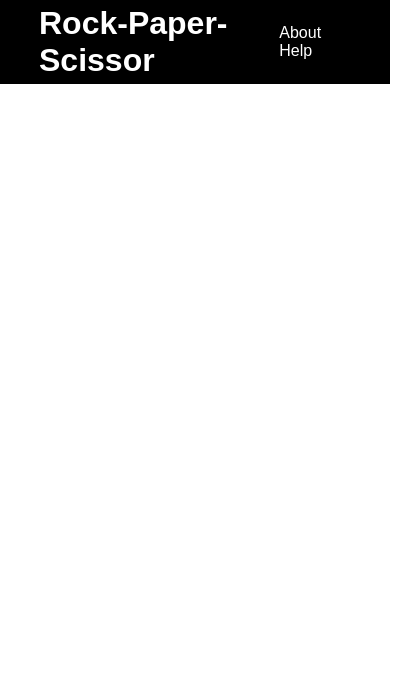
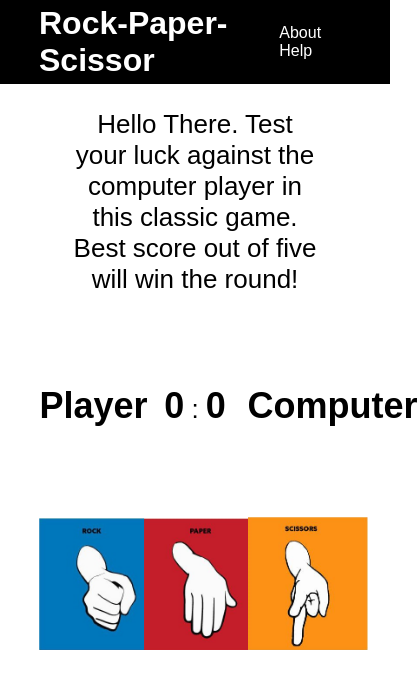
Before and after one commit to MaciejWojtasiak/Rock-Paper-Scissors, a plain HTML site: page index.html in a window 390 px wide. Shown: the whole page, 418 px wide, since content can reach past the window. Drawn offline with Linux system fonts and the light colour scheme.

Commit message:
game layout with score, and choose options

```diff
--- a/index.html
+++ b/index.html
@@ -13,14 +13,41 @@
     <div class="wrapper">
         <header>
             <h1>Rock-Paper-Scissor</h1>
-            <div class="info">
+            <div class="head-info">
                 <a href="#">About</a>
                 <a href="#">Help</a>
             </div>
         </header>
         <div class="container">
-            <div class="scoreboard"></div>
+            <div class="game-info">
+                <p>Hello There. Test your luck against the computer player in this classic game. Best score out of five
+                    will win the round! </p>
+            </div>
+            <div class="scoreboard">
+                <div class="label" id="player-label">
+                    <h1>Player</h1>
+                </div>
+                <div class="label" id="results">
+                    <h2 id="user-score" style="display: inline;">0</h2> : <h2 id="computer-score"
+                        style="display: inline;">0</h2>
+                </div>
+                <div class="label" id="computer-label">
+                    <h1>Computer</h1>
+                </div>
+            </div>
+            <div class="game-options">
+                <div class="choice" id="rock">
+                    <img src="images/rock.png" alt="">
+                </div>
+                <div class="choice" id="paper">
+                    <img src="images/paper.png" alt="">
+                </div>
+                <div class="choice" id="scissors">
+                    <img src="images/scissors.png" alt="">
+                </div>
+            </div>
         </div>
+
     </div>
 
     <script>
--- a/style.css
+++ b/style.css
@@ -11,6 +11,8 @@ body {
     min-height: 100vh;
     min-width: 100vw;
 }
+
+/* Header */
 
 header {
     width: 100%;
@@ -26,12 +28,93 @@ header h1 {
     color: white;
 }
 
-.info {
+.head-info {
     margin-right: 10%;
 }
 
-.info a {
+.head-info a {
     text-decoration: none;
     color: white;
     padding: 0 5px;
 }
+
+/* Game container */
+.container {
+    width: 80%;
+    text-align: center;
+    margin: 0 auto;
+    font-size: 26px;
+}
+
+.game-info {
+    width: 80%;
+    margin: 25px auto;
+}
+
+.scoreboard {
+    display: flex;
+    justify-content: space-around;
+    align-items: center;
+    margin: 90px 0;
+}
+
+.label {
+    width: 33%;
+}
+
+.label #results h2 {
+    display: inline;
+}
+
+@media (max-width: 1050px) {
+    .choice img {
+        width: 200px;
+    }
+}
+
+@media (max-width: 550px) {
+    .label h1 {
+        font-size: 36px;
+    }
+
+    #results h2 {
+        font-size: 36px;
+    }
+}
+
+.game-options {
+    display: flex;
+    justify-content: space-between;
+    align-items: center;
+}
+
+.choice {
+    width: 33%;
+}
+
+.choice img {
+    transition: 0.2s;
+}
+
+.choice:hover img {
+    transform: scale(1.2);
+    cursor: pointer;
+}
+
+@media (max-width: 1050px) {
+    .choice img {
+        width: 200px;
+    }
+}
+
+@media (max-width: 850px) {
+    .choice img {
+        width: 150px;
+    }
+}
+
+@media (max-width: 550px) {
+    .choice img {
+        width: 120px;
+    }
+}
```
Also changed, not shown: app.js (added).
